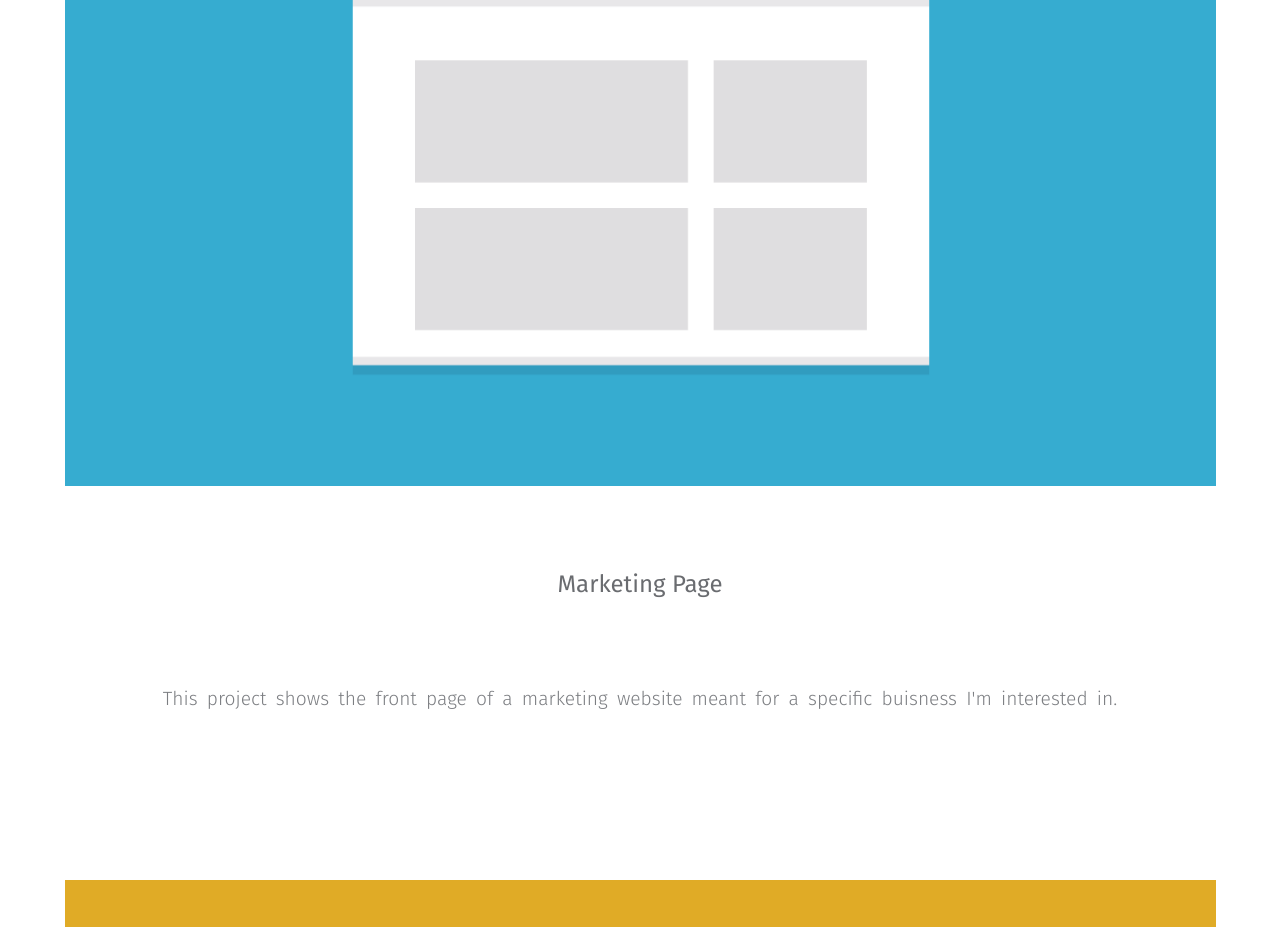
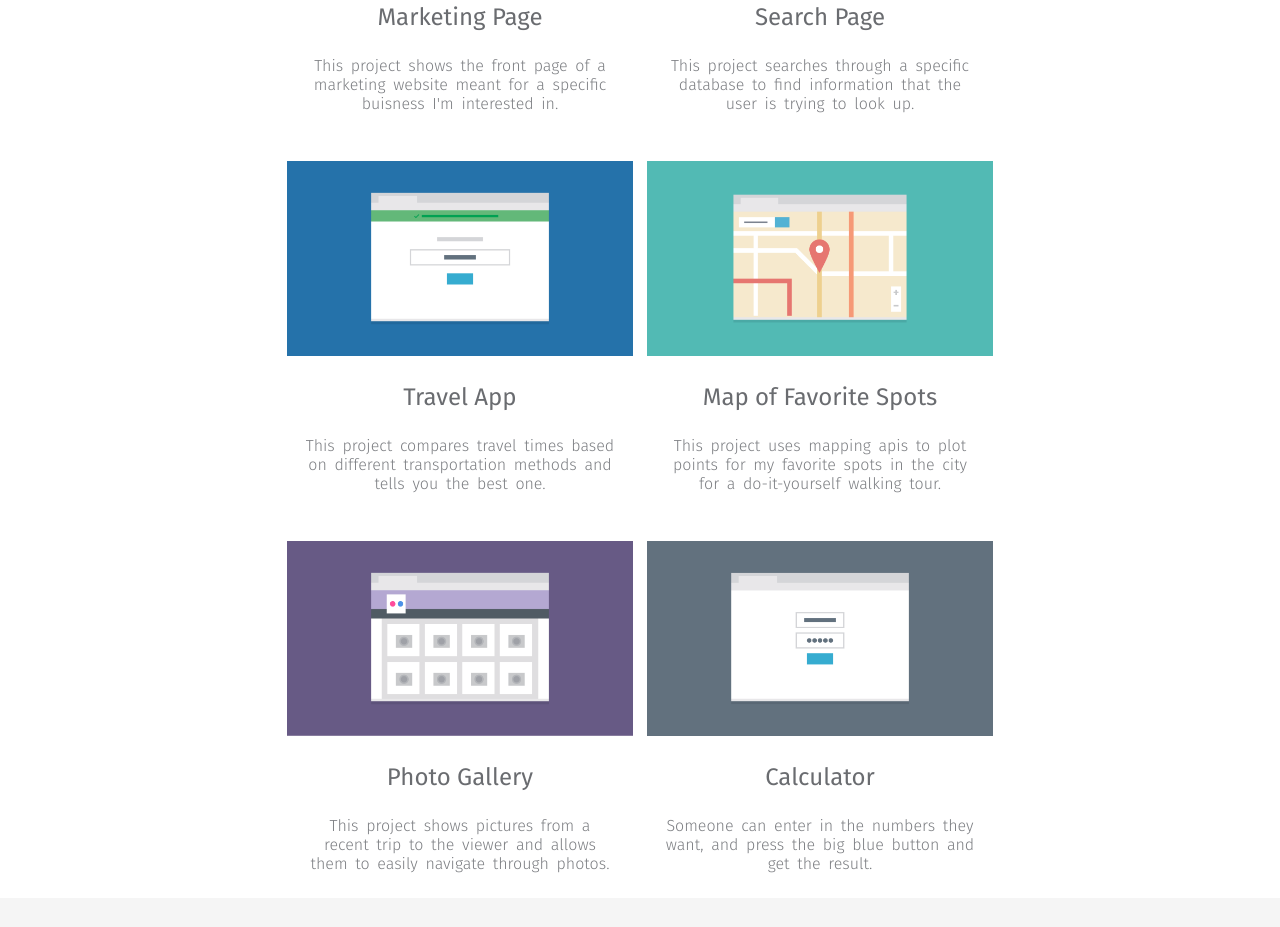
Before and after one commit to donleyje/Project-2, a plain HTML site: page index.html in a window 1280 px wide. Shown: the part 815-1742 px from the top of the page. Drawn offline with Linux system fonts and the light colour scheme.

Commit message:
Tablet version almost complete
Last floated element needs to be aligned.

```diff
--- a/css/styles.css
+++ b/css/styles.css
@@ -156,8 +156,6 @@ footer a {
   .floatp {
     float: left;
     width: 46.5%
-
-
   }
 
   .profilepic {
@@ -165,13 +163,9 @@ footer a {
     vertical-align: middle;
     margin: 0px;
 
-
-
   }
 
-
-
-  .containerp {
+  .wrapperp {
     margin-left: auto;
     margin-right: auto;
     padding: 10% 1% 15% 15%;
@@ -183,6 +177,59 @@ footer a {
 
   }
 
+  .container {
+    width: 100%;
+    padding-left: 50px;
+    padding-right: 50px;
+    margin: auto;
+    max-width: 820px;
+    vertical-align: top;
+  }
+
+  .one {
+    float: left;
+    width: 50%;
+
+
+  }
+
+  .two {
+    float: right;
+    width: 50%;
+
+  }
+
+  .three {
+    float: left;
+    width: 50%;
+  }
+
+  .four {
+    float: right;
+    width: 50%;
+  }
+
+  .five {
+    float: left;
+    width: 50%;
+  }
+
+  .six {
+    float: right;
+    width: 50%;
+  }
+
+
+  .block img {
+    padding: 2%;
+
+  }
+
+  .block p {
+    font-size: 1em;
+
+  }
+
   .clearfix:after {
      content: " ";
      visibility: hidden;
--- a/index.html
+++ b/index.html
@@ -24,18 +24,18 @@ rel="stylesheet">
         title="profile picture">
       </div>
       <div class="floatp">
-      <p class="containerp">Hi! I'm a front-end developer who loves responsive design and css.
+      <p class="wrapperp">Hi! I'm a front-end developer who loves responsive design and css.
           I recently finished a degree in front-end web development at Treehouse
           and am excited to put my skills to use!</p>
         </div>
     </div>
 </header>
 
-<div class="clearfix">
+<div>
   <h2>PORTFOLIO</h2>
 </div>
 
-<div class="container">
+<div class="container clearfix">
     <div class="block one">
       <img src="images/portfolio-1.png" alt="#" title="#">
       <h3>Marketing Page</h3>
```
